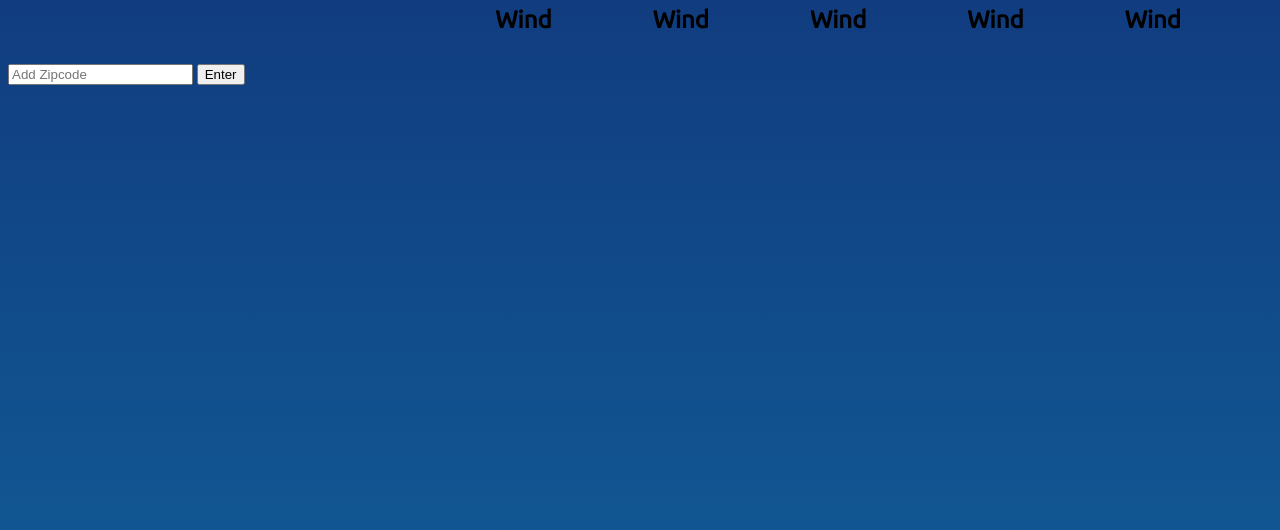
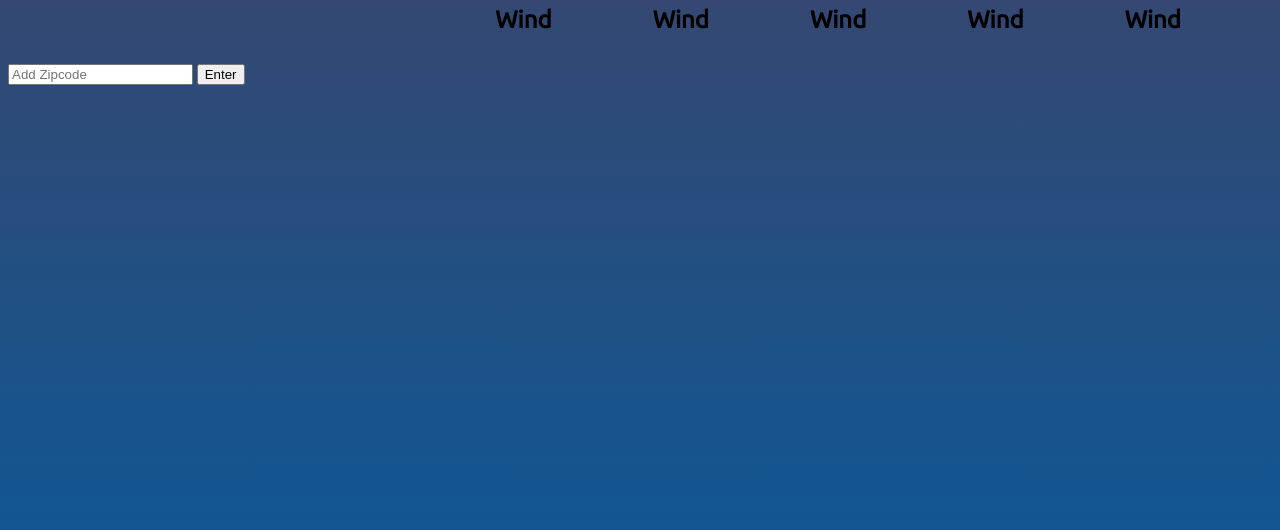
Before and after one commit to Angelisx/Weather-website, a plain HTML site: page index.html in a window 1280 px wide. Shown: the part 270-800 px from the top of the page. Drawn offline with nearby package versions, Linux system fonts and the light colour scheme.

Commit message:
change from blue to purple

```diff
--- a/style.css
+++ b/style.css
@@ -1,5 +1,5 @@
 html {
-    background: linear-gradient( to bottom, #113076, #115692);
+    background: linear-gradient( to bottom, #464161, #115692);
     background-repeat: no-repeat;
     background-size: cover;
     width: 100%;
```
